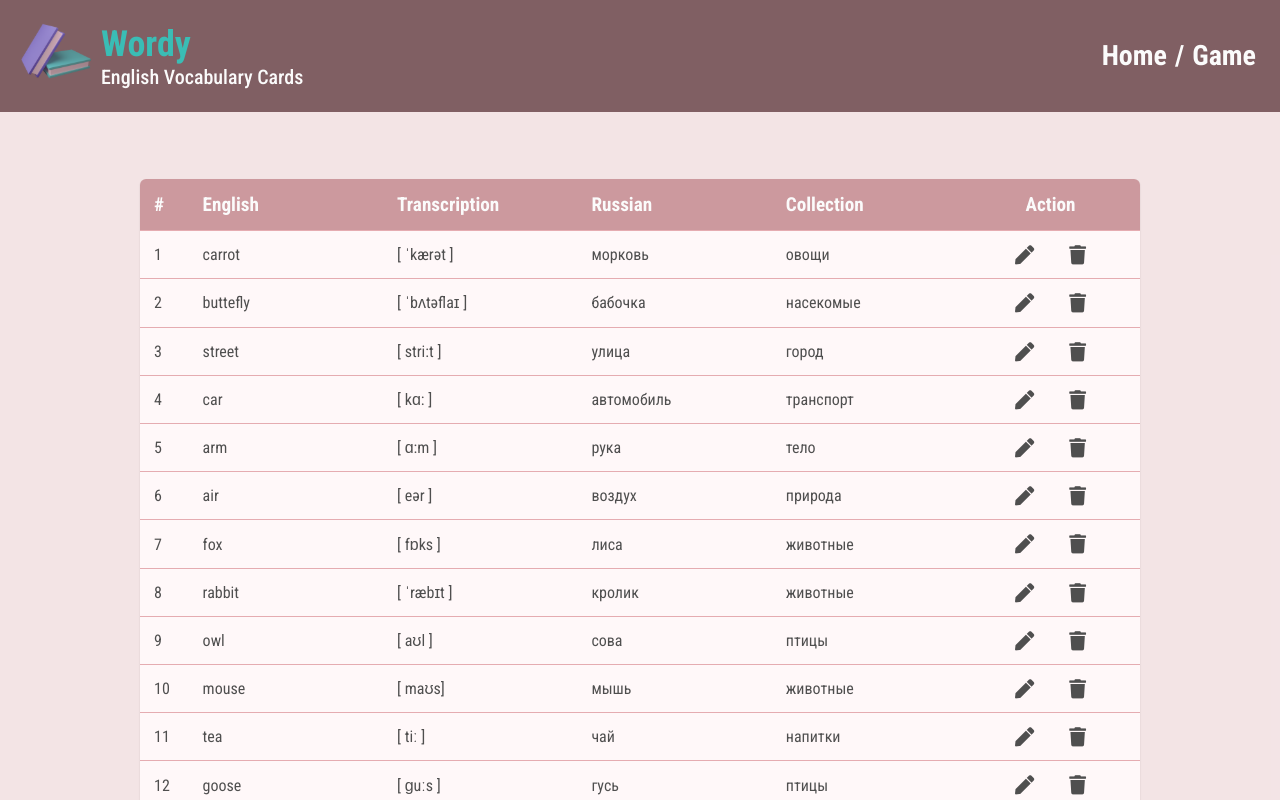
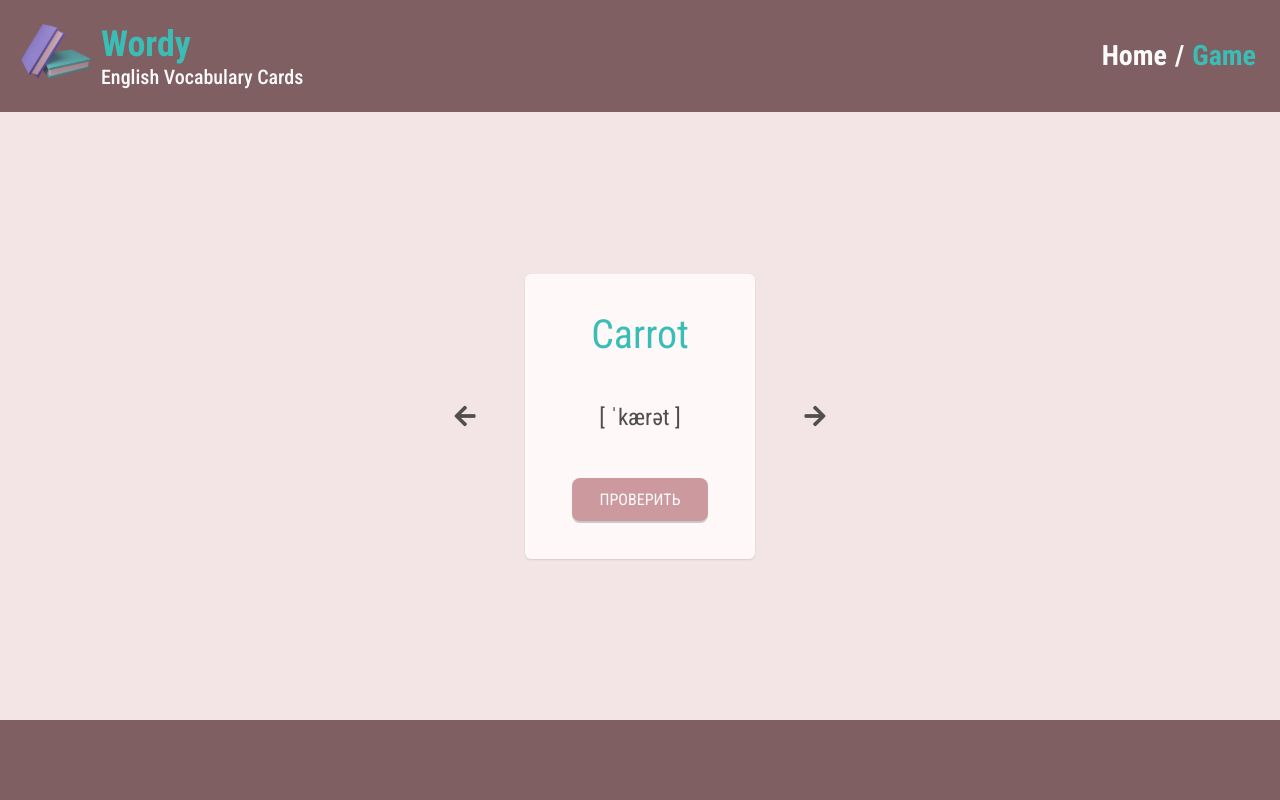
Before and after one commit to AlenaGM/flashcards-app, a React (Create React App) app: page /game in a window 1280 px wide. Shown: the top 800 px of the page. Built offline with nearby package versions, Linux system fonts and the light colour scheme.

Commit message:
router ok

```diff
--- a/src/components/App/App.js
+++ b/src/components/App/App.js
@@ -1,57 +1,28 @@
-import { useState } from 'react';
+import {BrowserRouter, Routes, Route} from "react-router-dom";
 
+import {HomePage, GamePage} from '../pages';
 import AppHeader from '../appHeader/AppHeader';
-import Table from '../table/Table';
-import AddForm from '../addForm/AddForm';
-import AppGame from '../appGame/AppGame';
 import AppFooter from '../appFooter/AppFooter';
-import library from '../../resources/data/words.json';
+
 
 import './app.scss';
 
+
 function App() {
 
-    const [words, setWords] = useState(library);
-
-    const deleteItem = (id) => {
-        setWords(words.filter(word => word.id !== id));
-    }
-
-    const addItem = (english, transcription, russian, tags, id) => {
-
-        const newWord = {
-            english,
-            transcription,
-            russian,
-            tags,
-            id
-        }
-
-        const newArr = [...words, newWord];
-        setWords(newArr);
-    }
-
-    const saveItem = (id) => {
-        console.log(`save me! ${id}`)
-    }
-
     return (
+        <BrowserRouter>
             <div className="app">
                 <AppHeader/>
                 <main className="main">
-                <div className="app__home">
-                    <Table
-                        words={words}
-                        onDelete={deleteItem}
-                        onSave={saveItem}
-                        />
-                    <AddForm onAdd={addItem}/>
-                </div>
-                <AppGame
-                    words={words}/>
+                    <Routes>
+                        <Route path="/" element={<HomePage/>}/>
+                        <Route path="/game" element={<GamePage/>}/>
+                    </Routes>
                 </main>
                 <AppFooter/>
             </div>
+        </BrowserRouter>
     );
 }
 
--- a/src/components/appHeader/AppHeader.js
+++ b/src/components/appHeader/AppHeader.js
@@ -1,18 +1,32 @@
+import {Link, NavLink} from 'react-router-dom';
 import logo from '../../resources/img/card-img.svg';
 import './appHeader.scss';
 
 const AppHeader = () => {
+
     return (
         <header className="app__header">
-            <div>
-                <img className="logo" src={logo} alt="logo"></img>
-                <h1 className="app__title"><span>Wordy</span> English Vocabulary Cards</h1>
-            </div>
+            <Link to="/">
+                <div>
+                    <img className="logo" src={logo} alt="logo"></img>
+                    <h1 className="app__title"><span>Wordy</span> English Vocabulary Cards</h1>
+                </div>
+            </Link>
             <nav className="app__menu">
                 <ul>
-                    <li><a href="#">Home</a></li>
+                    <li><NavLink
+                        end
+                        style={({ isActive }) => ({
+                        color: isActive ? '#3ABDB5' : 'inherit'
+                        })}
+                        to="/">Home</NavLink></li>
                     /
-                    <li><a href="#">Game</a></li>
+                    <li><NavLink
+                        end
+                        style={({ isActive }) => ({
+                            color: isActive ? '#3ABDB5' : 'inherit'
+                            })}
+                        to="/game">Game</NavLink></li>
                 </ul>
             </nav>
         </header>
--- /dev/null
+++ b/src/components/pages/GamePage.js
@@ -0,0 +1,13 @@
+import AppGame from '../appGame/AppGame';
+import words from '../../resources/data/words.json';
+import '../app/app.scss';
+
+
+const GamePage = () => {
+
+    return (
+        <AppGame words={words}/>
+    )
+}
+
+export default GamePage;
--- /dev/null
+++ b/src/components/pages/HomePage.js
@@ -0,0 +1,48 @@
+import { useState } from 'react';
+
+import Table from '../table/Table';
+import AddForm from '../addForm/AddForm';
+import library from '../../resources/data/words.json';
+
+import '../app/app.scss';
+
+
+const HomePage = () => {
+
+    const [words, setWords] = useState(library);
+
+    const deleteItem = (id) => {
+        setWords(words.filter(word => word.id !== id));
+    }
+
+    const addItem = (english, transcription, russian, tags, id) => {
+
+        const newWord = {
+            english,
+            transcription,
+            russian,
+            tags,
+            id
+        }
+
+        const newArr = [...words, newWord];
+        setWords(newArr);
+    }
+
+    const saveItem = (id) => {
+        console.log(`save me! ${id}`)
+    }
+
+
+    return (
+        <div className="app__home">
+            <Table
+                words={words}
+                onDelete={deleteItem}
+                onSave={saveItem}/>
+            <AddForm onAdd={addItem}/>
+        </div>
+    )
+}
+
+export default HomePage;
--- /dev/null
+++ b/src/components/pages/index.js
@@ -0,0 +1,4 @@
+import HomePage from "./HomePage";
+import GamePage from "./GamePage";
+
+export {HomePage, GamePage};
```
Lines whose indentation alone changed are shown as unchanged.
